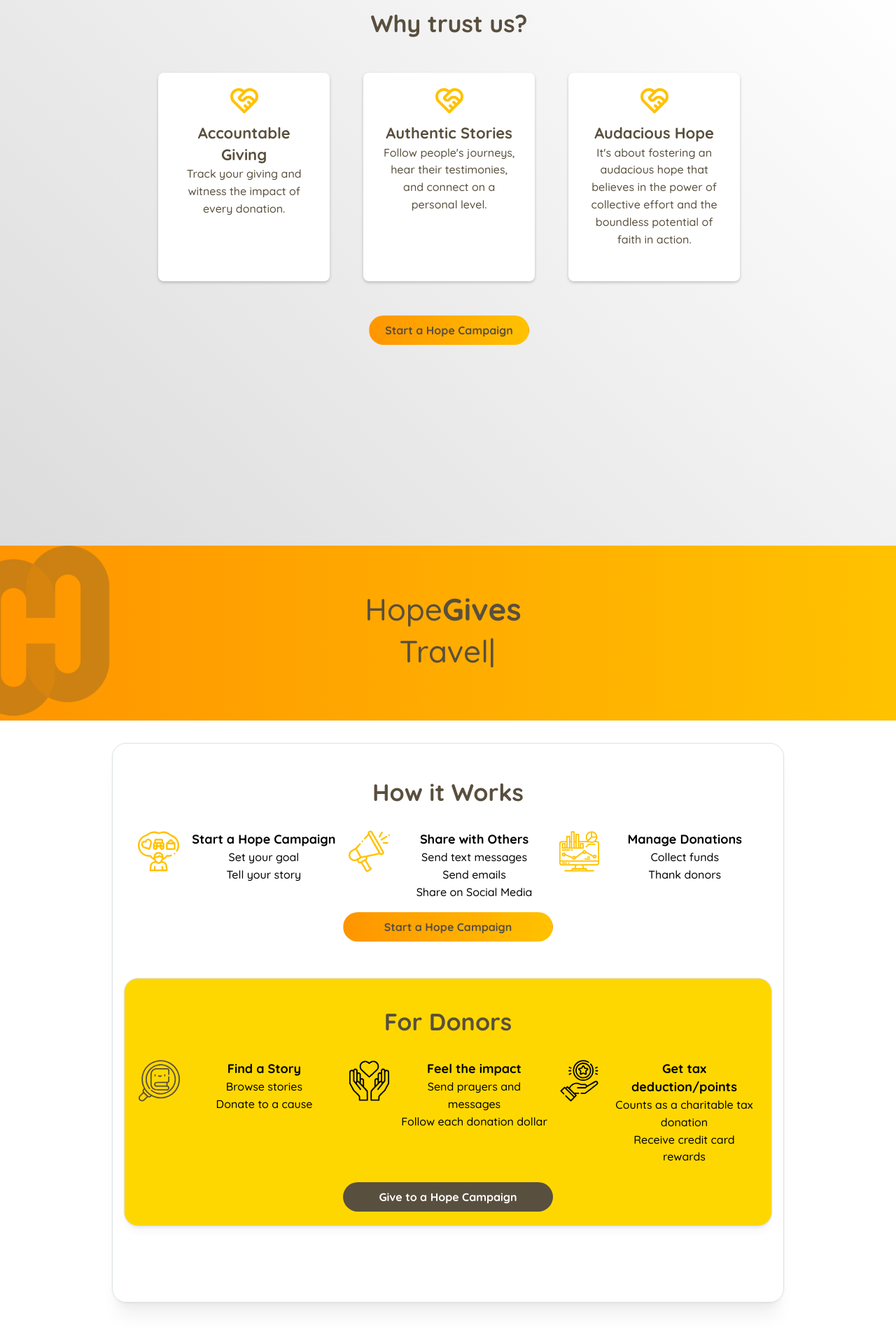
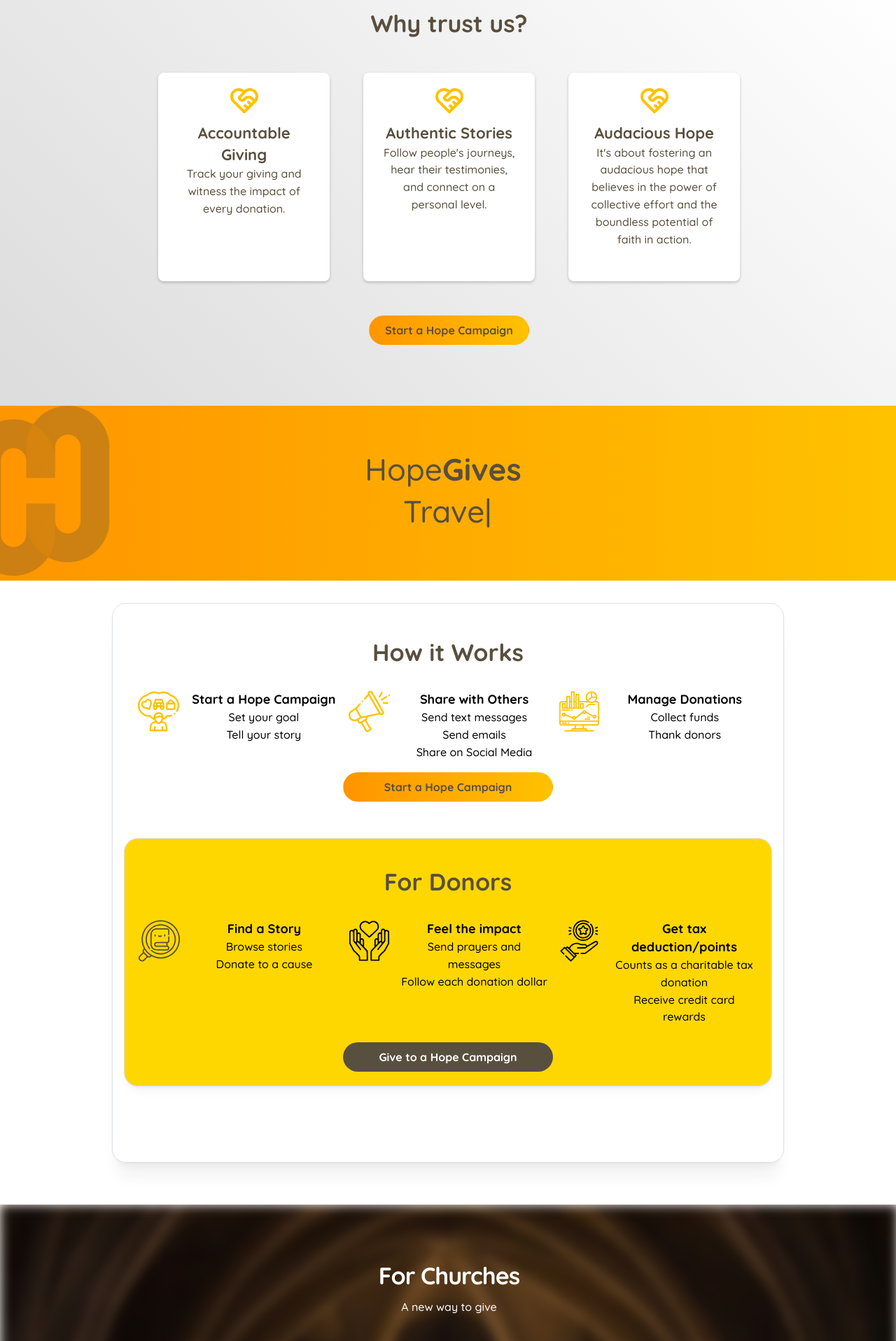
Before and after one commit to jwenger100/hope-gives, a Next.js app: page / in a window 1280 px wide. Shown: the part 880-2797 px from the top of the page at 70% size. Built offline with nearby package versions, Linux system fonts and the light colour scheme.

Commit message:
Fix heading text and container size for donationImpactTracker

```diff
--- a/src/components/DonationImpactTracker.module.css
+++ b/src/components/DonationImpactTracker.module.css
@@ -35,13 +35,18 @@
     rgba(211, 211, 211, 0.8),
     rgba(255, 255, 255, 0.3)
   );
-  /* background-color: rgba(211, 211, 211, 0.2); */
   width: calc(100% + 35px);
   margin-left: -16px;
   margin-right: -16px;
   padding-top: 32px;
   padding-bottom: 32px;
-  min-height: 100vh;
+  min-height: 600px;
+  @media (max-width: $mantine-breakpoint-md) {
+    min-height: 850px;
+  }
+  @media (max-width: $mantine-breakpoint-sm) {
+    min-height: 940px;
+  }
 }
 
 .item {
--- a/src/components/FeaturesTitle.module.css
+++ b/src/components/FeaturesTitle.module.css
@@ -16,8 +16,8 @@
 }
 
 .title {
-  font-size: rem(36px);
-  font-weight: 900;
+  /* font-size: rem(36px);
+  font-weight: 900; */
   line-height: 1.1;
   margin-bottom: var(--mantine-spacing-xl);
   color: white;
--- a/src/components/ForChurchesBanner.module.css
+++ b/src/components/ForChurchesBanner.module.css
@@ -62,8 +62,6 @@
 }
 
 .title {
-  font-weight: 800;
-  font-size: rem(50px);
   letter-spacing: rem(-1px);
   padding-left: var(--mantine-spacing-md);
   padding-right: var(--mantine-spacing-md);
@@ -72,9 +70,6 @@
   text-align: center;
   position: relative;
   z-index: 1;
-  @media (max-width: $mantine-breakpoint-xs) {
-    font-size: rem(28px);
-  }
 }
 
 .text {
```
